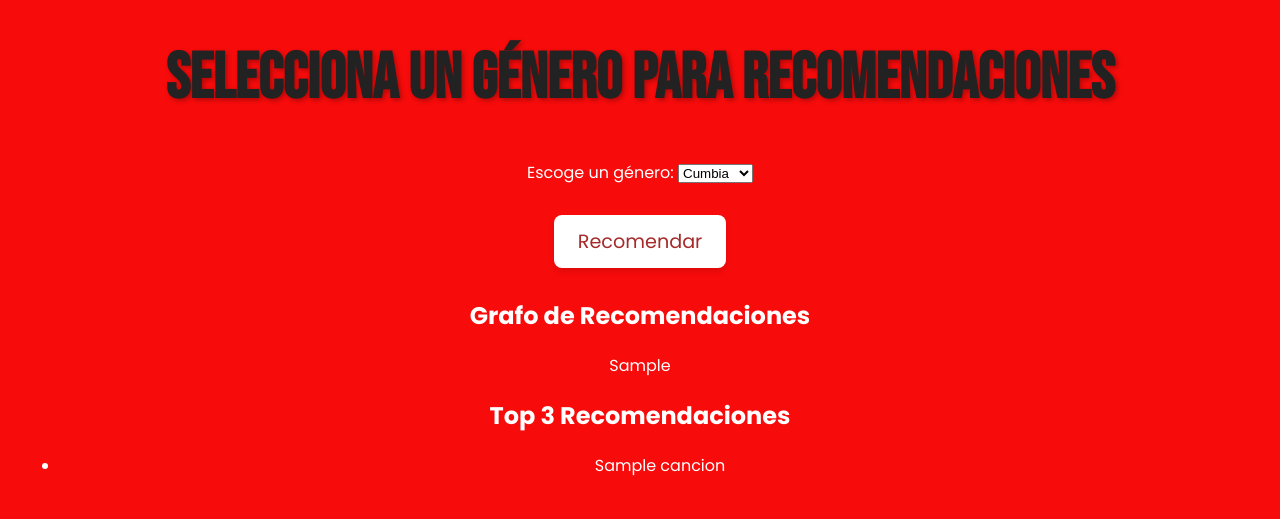
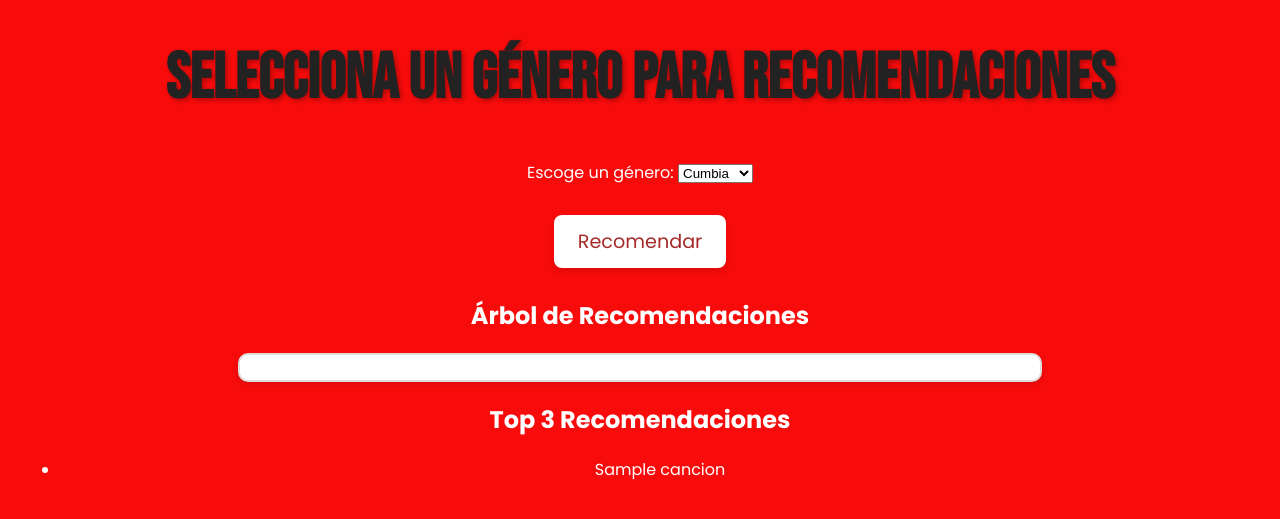
Before and after one commit to Shittylol/gitmusic, a Flask app: template app/templates/dos.html in a window 1280 px wide. Shown: the top 519 px of the page. Run offline with Flask 3, Linux system fonts and the light colour scheme; the template is opened without the code that fills it: most values are stand-ins (such as "Sample title", 1, 10 or a date in 2020).

Commit message:
Guardo cambios locales antes de hacer pull por primera vez en pyany

```diff
--- a/app/static/css/styles.css
+++ b/app/static/css/styles.css
@@ -81,3 +81,19 @@
     background-color: darkred;
     transform: scale(1.05);
 }
+
+/*para el otro grafo*/
+.grafo2-container {
+    display: flex;
+    justify-content: center;
+    align-items: center;
+    margin: 20px auto;
+    width: 80%;
+    max-width: 800px;
+    max-height: 600px;
+    border: 2px solid #ddd;
+    border-radius: 10px;
+    overflow: hidden;
+    box-shadow: 0 4px 6px rgba(0, 0, 0, 0.1);
+    background-color: white;
+}
--- a/app/templates/dos.html
+++ b/app/templates/dos.html
@@ -21,9 +21,11 @@
     </form>
 
     {% if recomendaciones %}
-    <h2>Grafo de Recomendaciones</h2>
+    <h2>Árbol de Recomendaciones</h2>
     <!-- grafo interactivo -->
-    {{ grafo_html|safe }}
+    <div class="grafo2-container">
+        {{ grafo_html|safe }}
+    </div>
 
     <h2>Top 3 Recomendaciones</h2>
     <ul>
```
